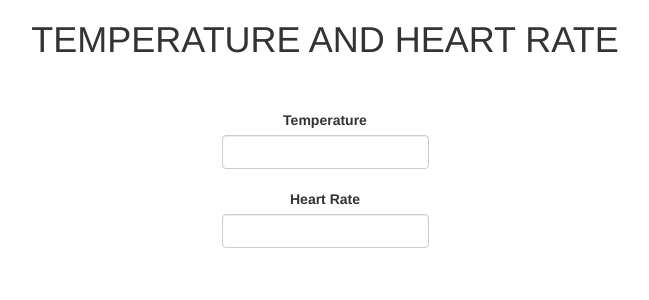
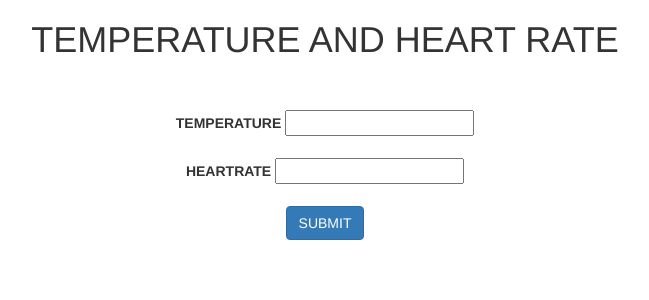
Before and after one commit to aadarshjain/AUTISM, a Flask app: page /temperature in a window 1280 px wide. Shown: the part 50-350 px from the top of the page, without its empty margins (315-964 px from the left). Run offline with Flask 2, Linux system fonts and the light colour scheme; some libraries are stand-ins or nearby versions.

Commit message:
wef: 09/09
Updated qna.html, temperature.html

```diff
--- a/templates/qna.html
+++ b/templates/qna.html
@@ -43,6 +43,12 @@
     <h2>QUESTION RELATED TO THE CHILDS BEHAVIOUR</h2>
     <ul>
     <li>
+        <b><h3>Age of the child</h3><sup style=color:red>*</sup><br></b>
+        {{form.AGE}}
+
+
+    </li>
+    <li>
         <b><h3>Q1)Has trouble completing task in case of noise around like radio,fan, refrigerator</h3><sup style=color:red>*</sup></b>
         &nbsp{{form.ID1}}
     </li>
--- a/templates/temperature.html
+++ b/templates/temperature.html
@@ -43,15 +43,21 @@
 
           <!-- Material input -->
           <div class="md-form">
-        <label for="numberExample">Temperature</label>
-        <input type="number" id="numberExample" class="form-control" style="width: fit-content;">
+
+              {{form.TEMPERATURE.label}}
+              {{form.TEMPERATURE}}
             </div>
           <br>
         <!-- Material input -->
           <div class="md-form">
-        <label for="numberExample">Heart Rate</label>
-        <input type="number" id="numberExample" class="form-control" style="width: fit-content;">
+
+              {{form.HEARTRATE.label}}
+              {{form.HEARTRATE}}
             </div>
+          <br>
+          <button class="btn btn-primary" type="submit" style="width: fit-content;">SUBMIT</button>
+          <br><br>
+
         </center>
 
 {% endblock %}
```
Lines whose indentation alone changed are shown as unchanged.
